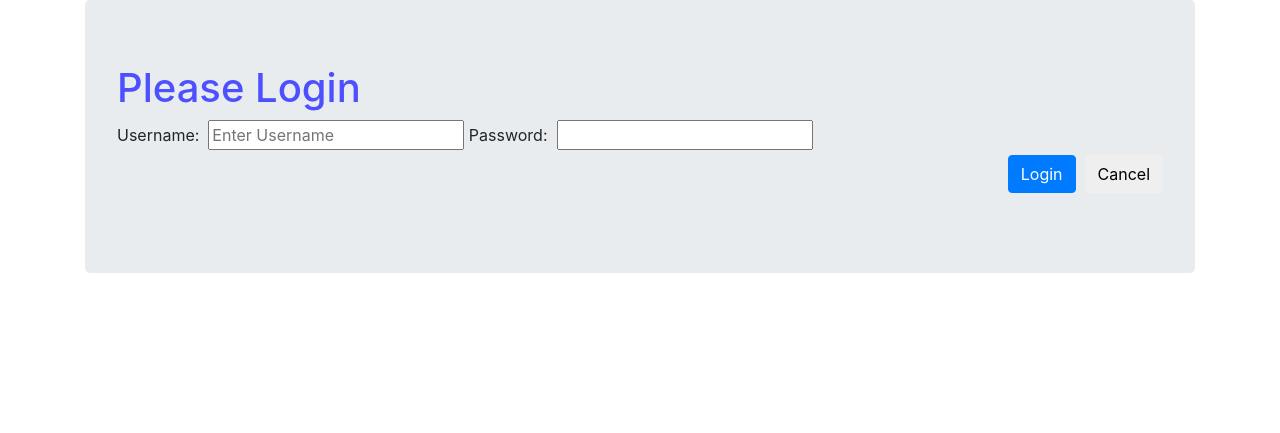
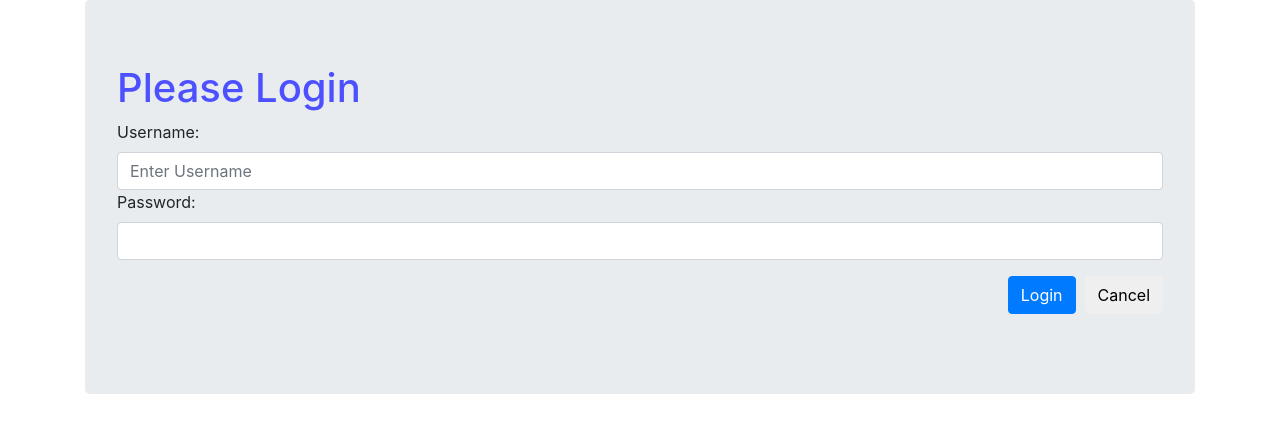
Before and after one commit to dougvida/django, a Django app: page /basic_app/user_login/ in a window 1280 px wide. Shown: the part 56-489 px from the top of the page. Run offline with Django 3.2, Linux system fonts and the light colour scheme; parts of the project's set-up code (start-up, migrations or seed data) failed here and were passed over; some libraries are stand-ins or nearby versions.

Commit message:
updated to format the form with entries fields

```diff
--- a/projects/django_level_five/learning_users/templates/basic_app/login.html
+++ b/projects/django_level_five/learning_users/templates/basic_app/login.html
@@ -2,16 +2,26 @@
 {% block body_block %}
     <div class="jumbotron">
         <h1>Please Login</h1>
-        <form action="{% url 'basic_app:user_login' %}" method='POST'>
+        <form name='login_form' class="form-horizontal" action="{% url 'basic_app:user_login' %}" method='POST'>
             {% csrf_token %}
             {{ view.as_p }}
-            <label for="username">Username:&nbsp;</label>
-            <input type="text" name="username" placeholder="Enter Username">
-            <label for="password">Password:&nbsp;</label>
-            <input type="password" name="password">
-            <div align="right">
-                <input class="btn btn-primary" type="submit" name="login" value="Login">&nbsp;
-                <input class="btn btn-default" type="submit" name="cancel" value="Cancel">
+            <div class="from-group">
+                <label for="username" class="control-label col-xs-2">Username:</label>
+                <div class="col-xs-6">
+                    <input type="text" class="form-control" name="username" placeholder="Enter Username">
+                </div>
+            </div>
+            <div class="form-group">
+                <label for="password" class="control-label">Password:</label>
+                <div class="col-xs-6">
+                    <input type="password" class="form-control" name="password">
+                </div>
+            </div>
+            <div class="form-group" align="right">
+                <div class="col-xs-offset-2 col-xs-6">
+                    <input class="btn btn-primary" type="submit" name="login" value="Login">&nbsp;
+                    <input class="btn btn-default" type="submit" name="cancel" value="Cancel">
+                </div>
             </div>
         </form>
         <p id="error_str">{{ error|title }}</p>
```
Also changed, not shown: projects/django_level_five/learning_users/templates/basic_app/registration.html (+6 -2 lines).
